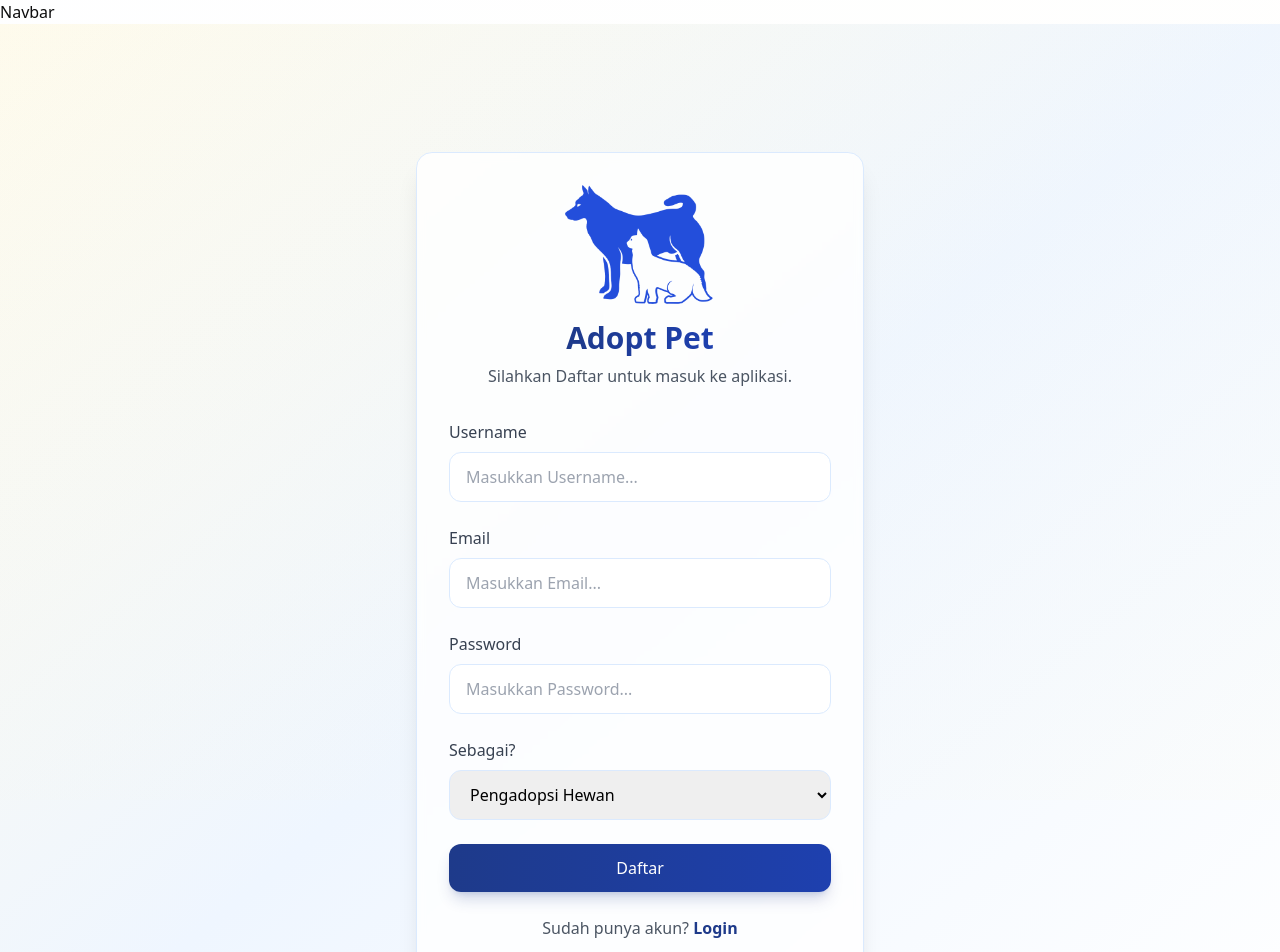
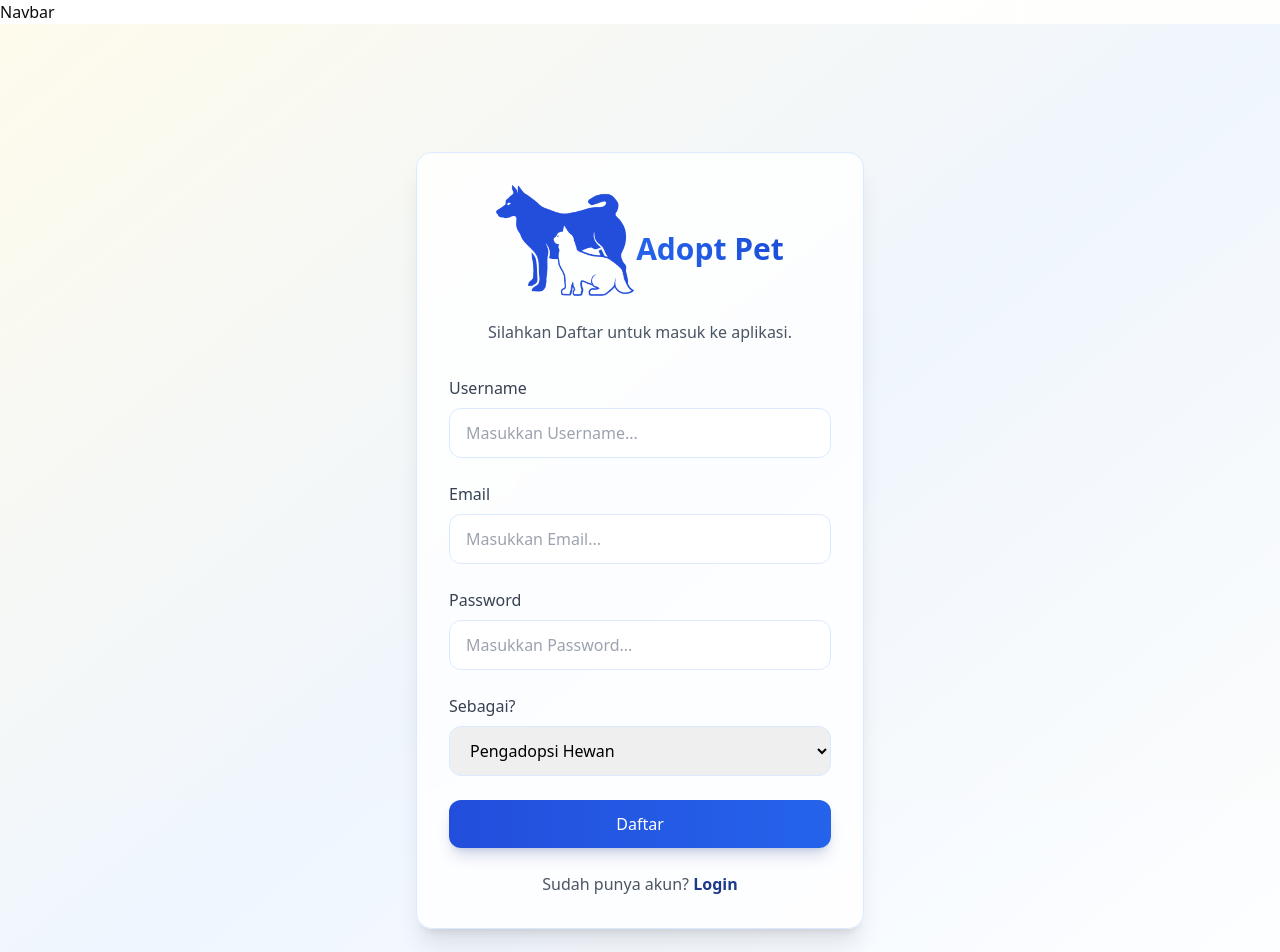
Before and after one commit to AhmadAzkia/adopt_pet, a Next.js app: page /register in a window 1280 px wide. Shown: the top 952 px of the page. Built offline with nearby package versions, Linux system fonts and the light colour scheme.

Commit message:
benerin halaman login dan register

```diff
--- a/components/users/LoginForm.jsx
+++ b/components/users/LoginForm.jsx
@@ -23,27 +23,17 @@ export default function LoginForm() {
       <div className="w-full max-w-md">
         <div className="bg-white/90 backdrop-blur-sm p-8 rounded-2xl shadow-xl border border-gray-300">
           <div className="flex flex-col items-center mb-8">
-            <div>
-              <Image
-                src={DataImage.kujing3 || "/placeholder.svg"}
-                alt="Logo"
-                priority={true}
-                width={150}
-                className="mb-6 transform hover:scale-105 transition-transform duration-300"
-              />
+            <div className="flex items-center">
+              <Image src={DataImage.kujing3 || "/placeholder.svg"} alt="Logo" priority={true} width={140} className="mb-6 transform hover:scale-105 transition-transform duration-300" />
+              <h1 className="text-3xl font-bold mb-2 bg-gradient-to-r text-transparent from-blue-600 to-blue-700 bg-clip-text">Adopt Pet</h1>
             </div>
-            <h1 className="text-3xl font-semibold text-gray-800 mb-3">Adopt Pet</h1>
-            <p className="text-gray-600 text-center">
-              Silahkan Login untuk masuk ke aplikasi.
-            </p>
+
+            <p className="text-gray-600 text-center">Silahkan Login untuk masuk ke aplikasi.</p>
           </div>
 
           <form className="space-y-6">
             <div className="space-y-2">
-              <label
-                htmlFor="identifier"
-                className="block font-medium text-gray-700"
-              >
+              <label htmlFor="identifier" className="block font-medium text-gray-700">
                 Email atau Username
               </label>
               <input
@@ -60,10 +50,7 @@ export default function LoginForm() {
             </div>
 
             <div className="space-y-2">
-              <label
-                htmlFor="password"
-                className="block font-medium text-gray-700"
-              >
+              <label htmlFor="password" className="block font-medium text-gray-700">
                 Password
               </label>
               <input
@@ -80,28 +67,19 @@ export default function LoginForm() {
             </div>
 
             <div className="flex justify-end">
-              <Link
-                href="/forgot-password"
-                className="text-sm text-blue-800 hover:text-blue-900 transition-colors duration-300"
-              >
+              <Link href="/forgot-password" className="text-sm text-blue-800 hover:text-blue-900 transition-colors duration-300">
                 Lupa Password?
               </Link>
             </div>
 
-            <button
-              type="submit"
-              className="w-full py-3 px-6 bg-gradient-to-r from-[#234edc] to-blue-600 text-white rounded-xl hover:from-blue-600 hover:to-blue-500 transition-all duration-300 shadow-lg shadow-blue-900/20"
-            >
+            <button type="submit" className="w-full py-3 px-6 bg-gradient-to-r from-[#234edc] to-blue-600 text-white rounded-xl hover:from-blue-600 hover:to-blue-500 transition-all duration-300 shadow-lg shadow-blue-900/20">
               Masuk
             </button>
           </form>
 
           <p className="mt-6 text-center text-gray-600">
             Belum punya akun?{" "}
-            <Link
-              href="/register"
-              className="font-semibold text-blue-900 hover:text-blue-800 transition-colors duration-300"
-            >
+            <Link href="/register" className="font-semibold text-blue-900 hover:text-blue-800 transition-colors duration-300">
               Register
             </Link>
           </p>
--- a/components/users/RegisterForm.jsx
+++ b/components/users/RegisterForm.jsx
@@ -24,29 +24,16 @@ export default function RegisterForm() {
       <div className="w-full max-w-md">
         <div className="bg-white/80 backdrop-blur-sm p-8 rounded-2xl shadow-xl border border-blue-100">
           <div className="flex flex-col items-center mb-8">
-            <div>
-              <Image
-                src={DataImage.kujing3}
-                alt="Logo"
-                priority={true}
-                width={150}
-                className="mb-4 transform hover:scale-105 transition-transform duration-300"
-              />
+            <div className="flex items-center">
+              <Image src={DataImage.kujing3 || "/placeholder.svg"} alt="Logo" priority={true} width={140} className="mb-6 transform hover:scale-105 transition-transform duration-300" />
+              <h1 className="text-3xl font-bold mb-2 bg-gradient-to-r text-transparent from-blue-600 to-blue-700 bg-clip-text">Adopt Pet</h1>
             </div>
-            <h1 className="text-3xl font-bold mb-2 bg-gradient-to-r from-blue-900 to-blue-800 bg-clip-text text-transparent">
-              Adopt Pet
-            </h1>
-            <p className="text-gray-600 text-center">
-              Silahkan Daftar untuk masuk ke aplikasi.
-            </p>
+            <p className="text-gray-600 text-center">Silahkan Daftar untuk masuk ke aplikasi.</p>
           </div>
 
           <form className="space-y-6">
             <div className="space-y-2">
-              <label
-                htmlFor="username"
-                className="block font-medium text-gray-700"
-              >
+              <label htmlFor="username" className="block font-medium text-gray-700">
                 Username
               </label>
               <input
@@ -63,10 +50,7 @@ export default function RegisterForm() {
             </div>
 
             <div className="space-y-2">
-              <label
-                htmlFor="email"
-                className="block font-medium text-gray-700"
-              >
+              <label htmlFor="email" className="block font-medium text-gray-700">
                 Email
               </label>
               <input
@@ -83,10 +67,7 @@ export default function RegisterForm() {
             </div>
 
             <div className="space-y-2">
-              <label
-                htmlFor="password"
-                className="block font-medium text-gray-700"
-              >
+              <label htmlFor="password" className="block font-medium text-gray-700">
                 Password
               </label>
               <input
@@ -118,20 +99,14 @@ export default function RegisterForm() {
               </select>
             </div>
 
-            <button
-              type="submit"
-              className="w-full py-3 px-6 bg-gradient-to-r from-blue-900 to-blue-800 text-white rounded-xl hover:from-blue-800 hover:to-blue-700 transition-all duration-300 shadow-lg shadow-blue-900/20"
-            >
+            <button type="submit" className="w-full py-3 px-6 bg-gradient-to-r from-[#234edc] to-blue-600 text-white rounded-xl hover:from-blue-600 hover:to-blue-500 transition-all duration-300 shadow-lg shadow-blue-900/20">
               Daftar
             </button>
           </form>
 
           <p className="mt-6 text-center text-gray-600">
             Sudah punya akun?{" "}
-            <Link
-              href="/login"
-              className="font-semibold text-blue-900 hover:text-blue-800 transition-colors duration-300"
-            >
+            <Link href="/login" className="font-semibold text-blue-900 hover:text-blue-800 transition-colors duration-300">
               Login
             </Link>
           </p>
```
